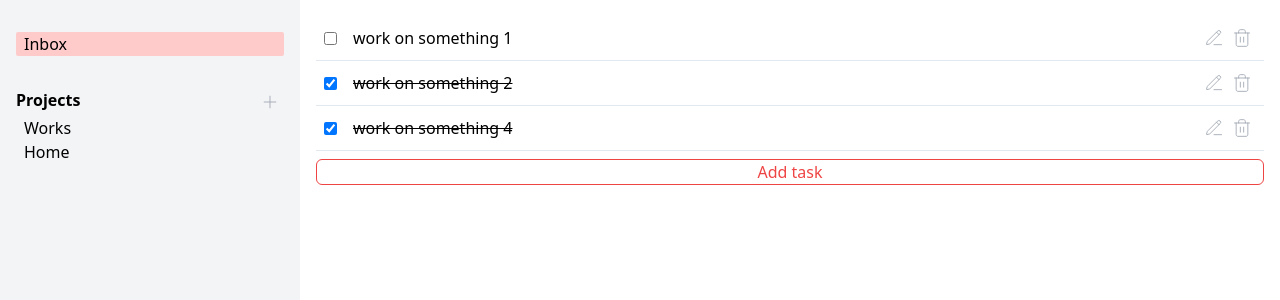
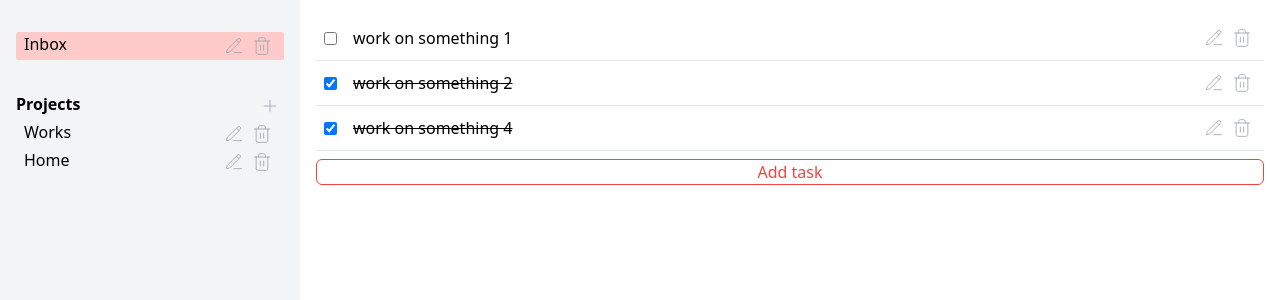
Before and after one commit to fath-nasrudin/react-todo, a React (Vite) app: page / in a window 1280 px wide. Shown: the top 300 px of the page. Built offline with nearby package versions, Linux system fonts and the light colour scheme.

Commit message:
Add action buttons to tablist item

```diff
--- a/src/components/Tablist/TablistItem.jsx
+++ b/src/components/Tablist/TablistItem.jsx
@@ -1,13 +1,50 @@
+import { PencilLineIcon } from 'lucide-react';
+import { Trash2Icon } from 'lucide-react';
+
 export const TablistItem = ({ item, handleTabClick, activeTab }) => {
   return (
     <li
       className={`px-2 rounded-sm  cursor-pointer ${
         activeTab === item.id ? 'bg-red-200' : 'hover:bg-gray-200'
-      } `}
+      } flex`}
       onClick={handleTabClick}
       data-tabid={item.id}
     >
-      {item.name}
+      <div className="mr-auto">{item.name}</div>
+
+      {/* settings */}
+      {!item.default && (
+        <div className="flex items-center">
+          <button
+            onClick={(e) => {
+              e.stopPropagation();
+              // setIsEdit(true);
+            }}
+          >
+            <PencilLineIcon
+              strokeWidth={1}
+              size={28}
+              className="p-1 text-gray-400 hover:text-gray-500 hover:bg-gray-300"
+            />
+          </button>
+          <button
+            onClick={(e) => {
+              e.stopPropagation();
+              // dispatch delete task action
+              // taskDispatch({
+              //   type: tasksActions.DELETE_TASK,
+              //   taskId: item.id,
+              // });
+            }}
+          >
+            <Trash2Icon
+              strokeWidth={1}
+              size={28}
+              className="p-1 text-gray-400 hover:text-gray-500 hover:bg-gray-300"
+            />
+          </button>
+        </div>
+      )}
     </li>
   );
 };
```
